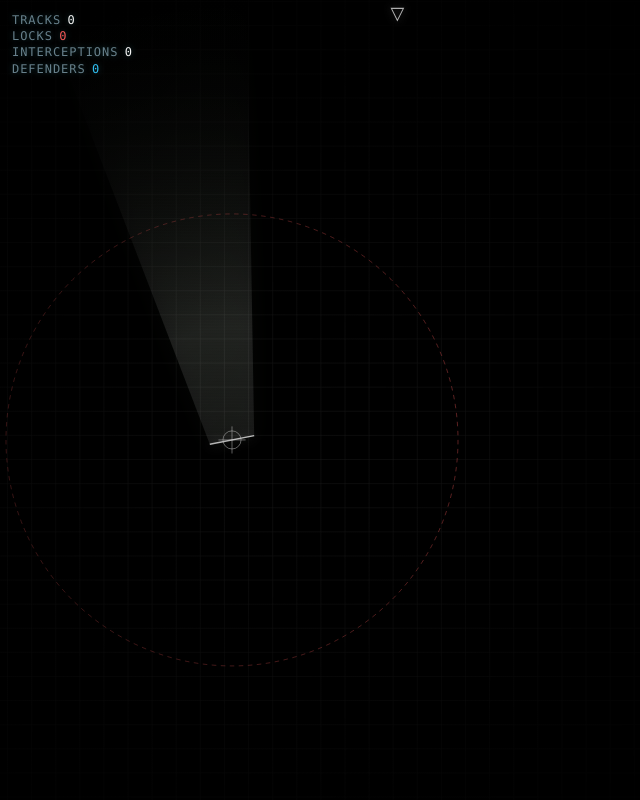
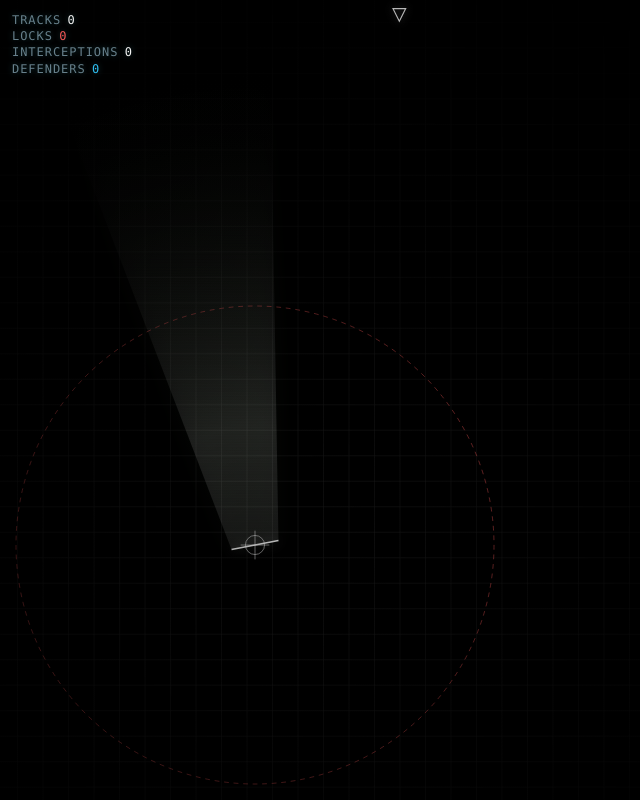
Before and after one commit to dnpjr/drones, a plain HTML site: page index.html in a window 1280 px wide. Shown: the whole page, without its empty margins (0-640 px from the left). Drawn offline with Linux system fonts and the light colour scheme; animation ran at ten frames a second.

Commit message:
Update index.html

```diff
--- a/index.html
+++ b/index.html
@@ -62,8 +62,10 @@
   // Framing: ensure the red detection ring fits in the bottom-left quadrant
   const FRAMING = {
   mode: 'cover',
-  pad: 6,          // was 12 — smaller pad => larger scale while still in-frame
-  frac: 0.58       // NEW: portion of the screen used for the “quadrant” (0.5 = exact quadrant)
+  pad: 1,          // used for FIT (scaling the scene)
+  frac: 0.6,       // portion of screen reserved for the circle (0.5 = quadrant)
+  // Placement pad (equal distance from LEFT and BOTTOM in screen px or %):
+  posPadPct: 0.02 // or use % of the shorter screen side instead of px
 };
 
   function applyView(){
@@ -91,31 +93,44 @@
     canvas.height = Math.round(sh * VIEW.dpr);
 
     // Base scale from mode
-    const scaleCover   = Math.max(sw / WORLD.w, sh / WORLD.h);
-    const scaleContain = Math.min(sw / WORLD.w, sh / WORLD.h);
-    let scale = (FRAMING.mode === 'contain') ? scaleContain : scaleCover;
+const scaleCover   = Math.max(sw / WORLD.w, sh / WORLD.h);
+const scaleContain = Math.min(sw / WORLD.w, sh / WORLD.h);
+let baseScale = (FRAMING.mode === 'contain') ? scaleContain : scaleCover;
 
-    // --- Fit the detection circle entirely into the bottom-left quadrant ---
-    const pad = FRAMING.pad;
-    const frac = FRAMING.frac ?? 0.5;   // default stays 0.5 if you omit it
-    const quadW = sw * frac - pad*2;
-    const quadH = sh * frac - pad*2;
-    const rWorld = tower.r;
-    // Max scale so that 2*rWorld fits inside usable quad size
-    const fitScale = Math.max(0.001, Math.min(quadW / (2*rWorld), quadH / (2*rWorld)));
-    // Final scale: don't exceed fitScale
-    VIEW.scale = Math.min(scale, fitScale);
+// --- FIT: guarantee the red ring fits in a fraction of the screen with fitPad ---
+const fitPad = FRAMING.pad;                   // used only for fit
+const frac   = FRAMING.frac ?? 0.5;
+const usableW = sw * frac - fitPad * 2;
+const usableH = sh * frac - fitPad * 2;
+const rWorld  = tower.r;
+const fitScale = Math.max(0.001, Math.min(usableW / (2 * rWorld), usableH / (2 * rWorld)));
 
-    // Place the head so the circle sits snug inside the bottom-left quadrant with padding
-    const rPx = rWorld * VIEW.scale;
-    const sx = pad + rPx;            // target screen X for head (left inside quadrant)
-    const sy = sh - pad - rPx;       // target screen Y for head (bottom inside quadrant)
+// Final scale: don’t exceed the fit limit
+VIEW.scale = Math.min(baseScale, fitScale);
 
-    // Solve for view offsets (screen = ox + world*scale)
-    VIEW.ox = sx - tower.x * VIEW.scale;
-    VIEW.oy = sy - tower.y * VIEW.scale;
+// ---- after you compute VIEW.scale and have sw/sh ----
 
-    applyView();
+// circle radius in pixels at this scale
+const rPx = tower.r * VIEW.scale;
+
+// desired equal pad (choose px or %)
+let posPad = (typeof FRAMING.posPadPx === 'number')
+  ? FRAMING.posPadPx
+  : Math.round((FRAMING.posPadPct ?? 0) * Math.min(sw, sh));
+
+// clamp so the circle never clips top/right
+const posPadMax = Math.max(0, Math.min(sw - 2*rPx, sh - 2*rPx));
+posPad = Math.max(0, Math.min(posPad, posPadMax));
+
+// equal margins: left distance = bottom distance = posPad
+const sx = posPad + rPx;           // center X on screen
+const sy = sh - posPad - rPx;      // center Y on screen
+
+// solve view offsets (screen = ox + world*scale)
+VIEW.ox = sx - tower.x * VIEW.scale;
+VIEW.oy = sy - tower.y * VIEW.scale;
+
+applyView();
   }
 
   // Visible world rectangle (what the screen shows, in world units)
@@ -151,7 +166,7 @@
   const rand=(a=0,b=1)=>a+Math.random()*(b-a);
   const clamp=(v,a,b)=>Math.max(a,Math.min(b,v));
   const seek=(ax,ay,bx,by)=>{const dx=bx-ax,dy=by-ay;const d=Math.hypot(dx,dy)||1;return {x:dx/d,y:dy/d,d}};
-  function radarHead(){ return { x: tower.x, y: tower.y - tower.h - 10 }; }
+  function radarHead(){ return { x: tower.x, y: tower.y }; }
   function getBeamDir(){ return tower.sweep + Math.PI/2; }
   function getVar(name){ return getComputedStyle(document.documentElement).getPropertyValue(name).trim(); }
 
```
